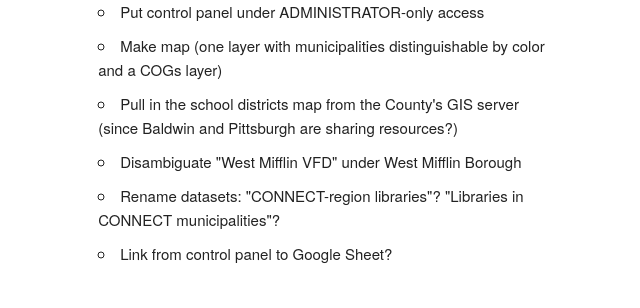
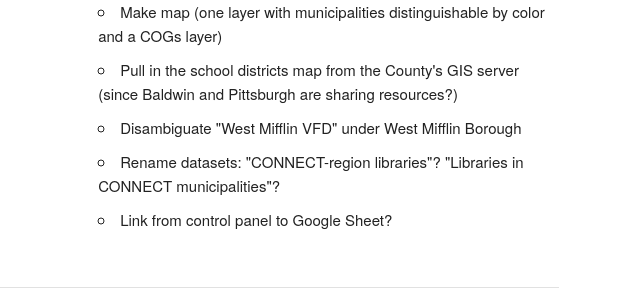
Before and after one commit to WPRDC/connect-bitkeeper, a Django app: template templates/bitkeeper/index.html in a window 1280 px wide. Shown: the part 168-476 px from the top of the page, without its empty margins (561-1201 px from the left). Run offline with Django 3.2, Linux system fonts and the light colour scheme; the template is opened without the code that fills it, so the values that code supplies are empty.

Commit message:
Update to-do list in template

```diff
--- a/templates/bitkeeper/index.html
+++ b/templates/bitkeeper/index.html
@@ -20,8 +20,6 @@
             <ul>To Do
                 <li>Deploy CONNECT bitkeeper to tools.
                     <li>Set up JoEllen and others with administrator logins.
-
-                <li>Put control panel under ADMINISTRATOR-only access
 
                 <li>Make map (one layer with municipalities distinguishable by color and a COGs layer)
                     <li>Pull in the school districts map from the County's GIS server (since Baldwin and Pittsburgh are sharing resources?)
```
